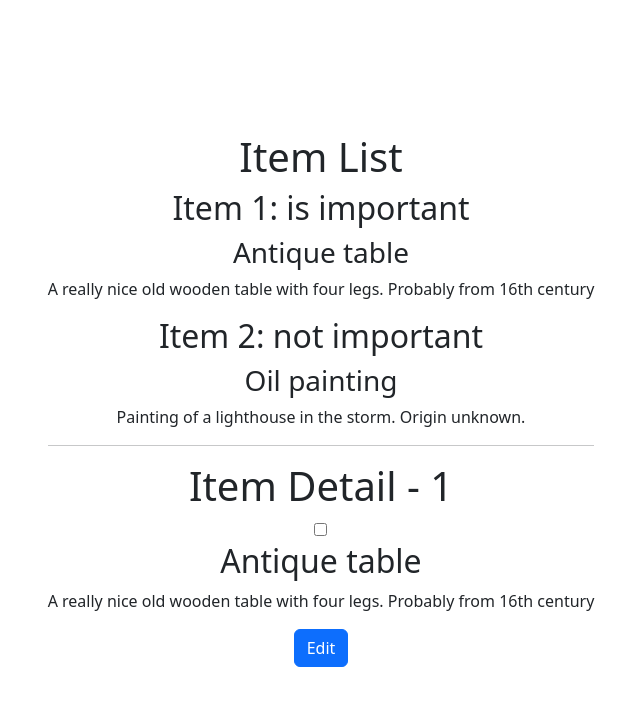
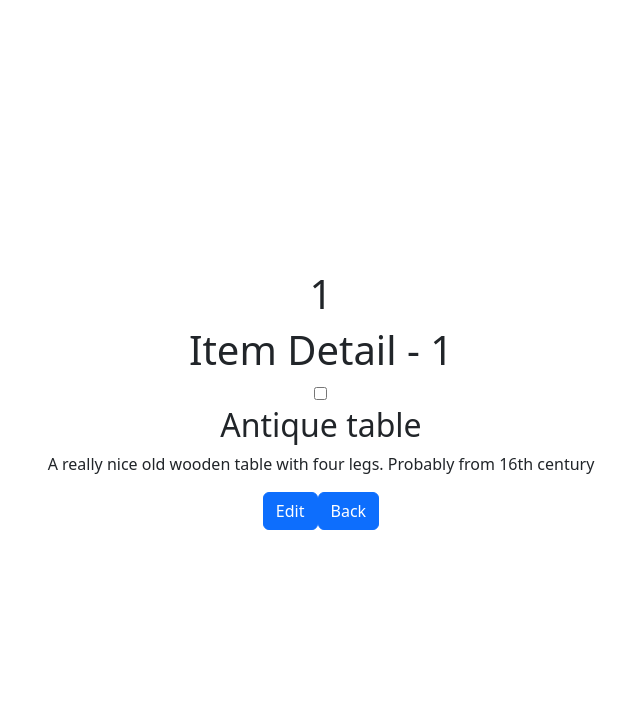
Before and after one commit to Eleps25/Quanti-ukol, a React (Vite) app: page /itemlist/1 in a window 1280 px wide. Shown: the top 706 px of the page, without its empty margins (319-959 px from the left). Built offline with nearby package versions, Linux system fonts and the light colour scheme.

Commit message:
Added routing

```diff
--- a/src/App.jsx
+++ b/src/App.jsx
@@ -1,17 +1,21 @@
-import './App.css'
-import ItemDetailpage from './components/ItemDetailPage/ItemDetailPage'
-import ItemList from './components/ItemList/ItemList'
+import { Link, Route, Routes } from "react-router-dom";
 
+import "./App.css";
+
+import Home from "./components/Home/Home";
+import ItemDetailPage from "./components/ItemDetailPage/ItemDetailPage";
+import ItemList from "./components/ItemList/ItemList";
 
 function App() {
-
   return (
     <>
-      <ItemList />
-      <hr />
-      <ItemDetailpage />
+      <Routes>
+        <Route path="/" element={<Home />} />
+        <Route path="/itemlist" element={<ItemList />} />
+        <Route path="/itemlist/:id" element={<ItemDetailPage />} />
+      </Routes>
     </>
-  )
+  );
 }
 
-export default App
+export default App;
--- /dev/null
+++ b/src/components/Home/Home.jsx
@@ -0,0 +1,10 @@
+import { useEffect } from "react";
+import { useNavigate } from "react-router-dom";
+
+export default function Home() {
+  const navigate = useNavigate();
+
+  useEffect(() => {
+    navigate("/itemlist");
+  }, []);
+}
--- a/src/components/Item/Item.jsx
+++ b/src/components/Item/Item.jsx
@@ -1,8 +1,10 @@
+import { Link } from "react-router-dom"
+
 export default function Item(props) {
     const {id, title, body, isImportant} = props.item
     return (
         <div>
-            <h2>Item {id}: {isImportant? "is important": "not important"}</h2>
+            <h2><Link to={`/itemlist/${id}`}>Item</Link> {id}: {isImportant? "is important": "not important"}</h2>
             <h3>{title}</h3>
             <p>{body}</p>
         </div>
--- a/src/components/ItemDetail/ItemDetail.jsx
+++ b/src/components/ItemDetail/ItemDetail.jsx
@@ -1,3 +1,5 @@
+import { Link } from "react-router-dom";
+
 import Button from "react-bootstrap/Button";
 
 export default function ItemDetail(props) {
@@ -9,7 +11,10 @@ export default function ItemDetail(props) {
       <input type="checkbox" value={isImportant} />
       <h2>{title}</h2>
       <p>{body}</p>
+      <div>
       <Button onClick={props.changeEdit}>Edit</Button>
+      <Link to={"/itemlist"}><Button type="button">Back</Button></Link>
+      </div>
     </div>
   );
 }
--- a/src/components/ItemDetailPage/ItemDetailPage.jsx
+++ b/src/components/ItemDetailPage/ItemDetailPage.jsx
@@ -1,8 +1,11 @@
 import { useState } from "react";
+import { useParams } from "react-router-dom";
+
 import ItemEdit from "../ItemEdit/ItemEdit";
 import ItemDetail from "../ItemDetail/ItemDetail";
 
-export default function ItemDetailpage() {
+export default function ItemDetailPage() {
+    const {id} = useParams();
   const item = {
     id: 1,
     title: "Antique table",
@@ -18,6 +21,7 @@ export default function ItemDetailpage() {
 
   return (
     <div>
+        <h1>{id}</h1>
       {isEditing ? (
         <ItemEdit item={itemData} changeEdit={handleEdit} />
       ) : (
--- a/src/components/ItemEdit/ItemEdit.jsx
+++ b/src/components/ItemEdit/ItemEdit.jsx
@@ -3,7 +3,7 @@ import { useState } from "react";
 import Button from "react-bootstrap/Button";
 
 export default function ItemEdit(props) {
-  const { title, body} = props.item;
+  const { title, body, isImportant} = props.item;
 
   const [newTitle, setNewTitle] = useState(title);
   const [newBody, setNewBody] = useState(body);
@@ -15,6 +15,7 @@ export default function ItemEdit(props) {
         value={newTitle}
         placeholder="Title..."
       />
+      <input type="checkbox" value={isImportant} />
       <textarea
         onChange={(e) => setNewBody(e.target.value)}
         value={newBody}
--- a/src/main.jsx
+++ b/src/main.jsx
@@ -1,11 +1,15 @@
-import React from 'react'
-import ReactDOM from 'react-dom/client'
-import App from './App.jsx'
-import './index.css'
-import 'bootstrap/dist/css/bootstrap.min.css';
+import React from "react";
+import ReactDOM from "react-dom/client";
+import App from "./App.jsx";
+import "./index.css";
 
-ReactDOM.createRoot(document.getElementById('root')).render(
+import { BrowserRouter } from "react-router-dom";
+import "bootstrap/dist/css/bootstrap.min.css";
+
+ReactDOM.createRoot(document.getElementById("root")).render(
   <React.StrictMode>
-    <App />
-  </React.StrictMode>,
-)
+    <BrowserRouter>
+      <App />
+    </BrowserRouter>
+  </React.StrictMode>
+);
```
